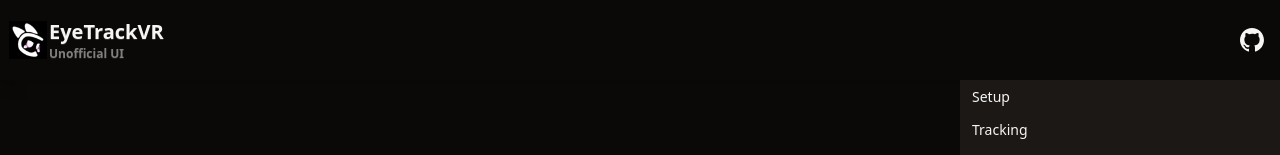
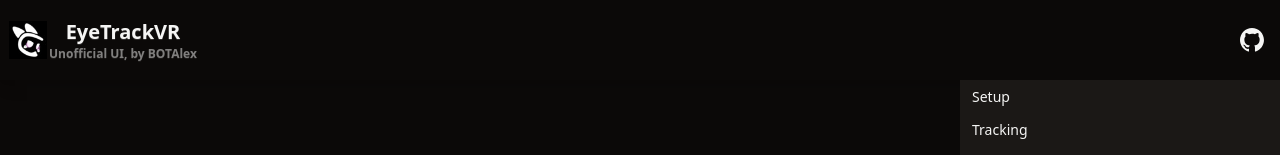
Before and after one commit to MagicBOTAlex/ComboFT, a SvelteKit app: page / in a window 1280 px wide. Shown: the top 155 px of the page. Built offline with nearby package versions, Linux system fonts and the light colour scheme.

Commit message:
Yielding back to their backend

```diff
--- a/src/routes/LayoutComps/Navbar.svelte
+++ b/src/routes/LayoutComps/Navbar.svelte
@@ -15,7 +15,7 @@
         <a class="btn btn-ghost p-0 text-xl">
             <div class="">
                 <div>EyeTrackVR</div>
-                <div class="text-xs opacity-50 text-left">Unofficial UI</div>
+                <div class="text-xs opacity-50 text-left">Unofficial UI, by BOTAlex</div>
             </div>
         </a>
     </div>
```
